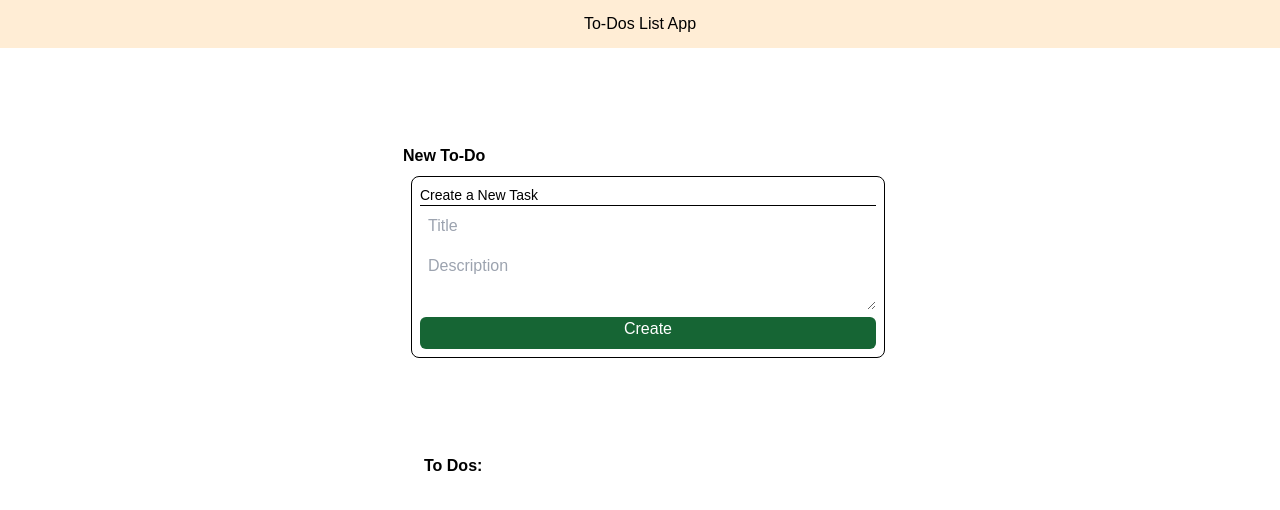
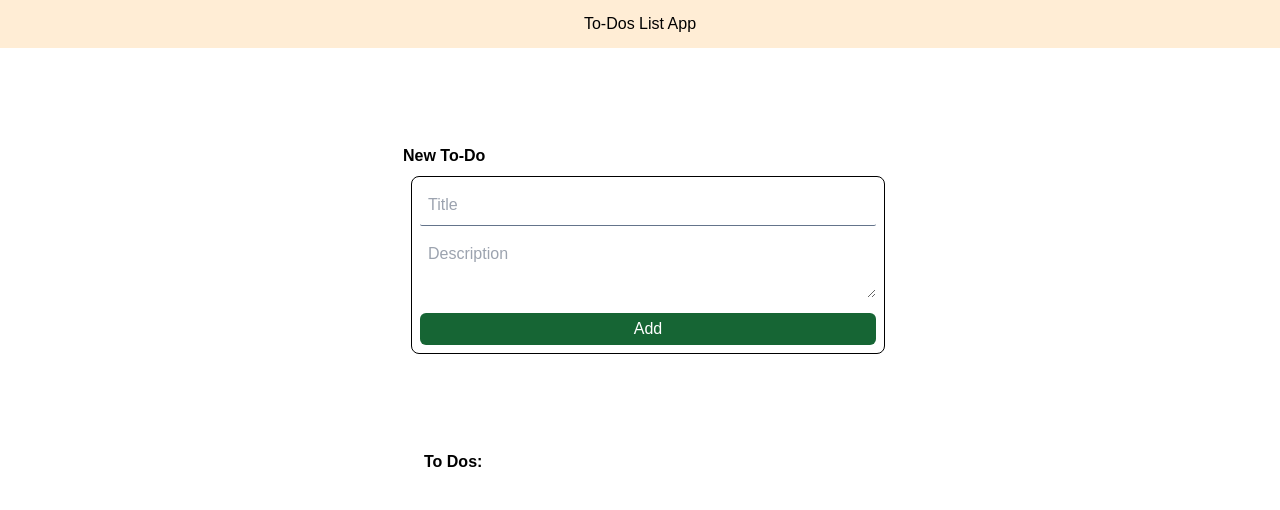
Before and after one commit to bibhorsharma7/todo-webapp, a Next.js app: page / in a window 1280 px wide. Shown: the top 510 px of the page. Built offline with nearby package versions, Linux system fonts and the light colour scheme.

Commit message:
add: edit task functionality

```diff
--- a/app/components/addTask.tsx
+++ b/app/components/addTask.tsx
@@ -1,5 +1,3 @@
-"use client";
-
 import { Dispatch, SetStateAction, useState } from "react";
 import Button from "./button";
 import { TaskList } from "../page";
@@ -8,7 +6,7 @@ interface AddTaskProps {
   setTasks: Dispatch<SetStateAction<TaskList[]>>;
 }
 
-export default function AddTask({ setTasks } : AddTaskProps) {
+export default function AddTask({ setTasks }: AddTaskProps) {
   const [title, setTitle] = useState("");
   const [description, setDescription] = useState("");
 
@@ -20,38 +18,36 @@ export default function AddTask({ setTasks } : AddTaskProps) {
     }
 
     // random id
-    const num = Math.floor(Math.random() * 100)
-
-    const stored = localStorage.getItem('tasks') || ''
-    let tasks: TaskList[] = stored == '' ? [] : (JSON.parse(stored) || [])
+    const num = Math.floor(Math.random() * 100);
+    const stored = localStorage.getItem("tasks") || "";
+    let tasks: TaskList[] = stored == "" ? [] : JSON.parse(stored) || [];
 
     tasks.push({
-      id: num.toString() + title,
+      id: num.toString() + title.substring(0, 3), // set random two digit number + first 3 characters of the title as id
       title: title,
       status: "pending",
       description: description,
-    })
+    });
 
-    setTasks(tasks)
+    setTasks(tasks);
   };
 
   return (
-    <div className="border border-black rounded-lg w-full p-2 m-2">
-      <p className="text-sm w-full border-b border-b-black">Create a New Task</p>
+    <div className="border border-black rounded-lg w-full p-2 m-2 space-y-2">
       <input
-        className="p-2 w-full"
+        className="p-2 w-full focus:outline-none border-b rounded-sm border-b-slate-500"
         type="text"
         placeholder="Title"
         value={title}
         onChange={(e) => setTitle(e.target.value)}
       />
       <textarea
-        className="p-2 w-full"
+        className="p-2 w-full rounded-md focus:outline-none focus:outline-1 focus:outline-slate-500"
         placeholder="Description"
         value={description}
         onChange={(e) => setDescription(e.target.value)}
       />
-      <Button name="Create" className="h-8" onClick={handleAddTask} />
+      <Button name="Add" className="h-8" onClick={handleAddTask} />
     </div>
   );
 }
--- a/app/components/button.tsx
+++ b/app/components/button.tsx
@@ -7,7 +7,9 @@ interface ButtonProps {
 export default function Button({ name, onClick, className }: ButtonProps) {
   return (
     <div
-      className={`${className ?? ""} text-center rounded-md cursor-pointer border-black bg-green-800 text-white hover:bg-green-700`}
+      className={`${
+        className ?? ""
+      } flex justify-center items-center rounded-md cursor-pointer border-black bg-green-800 text-white hover:bg-green-700`}
       onClick={onClick}
     >
       {name}
--- /dev/null
+++ b/app/components/editTask.tsx
@@ -0,0 +1,23 @@
+import { Dispatch, SetStateAction } from "react";
+import { TaskList } from "../page";
+
+interface EditTaskProps {
+  id: string;
+  title: string;
+  description: string;
+  tasks: TaskList[];
+  setTasks: Dispatch<SetStateAction<TaskList[]>>;
+}
+
+export default function EditTask({
+  id,
+  title,
+  description,
+  setTasks,
+}: EditTaskProps) {
+  return (
+    <div className="">
+      <h1>Edit task view probably modal</h1>
+    </div>
+  );
+}
```
